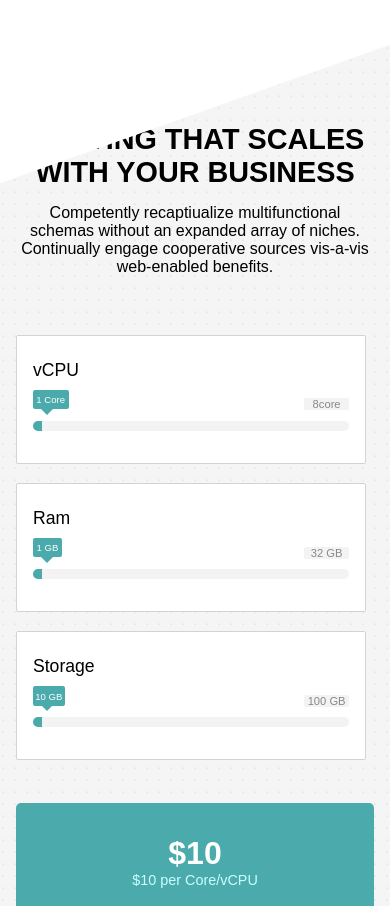
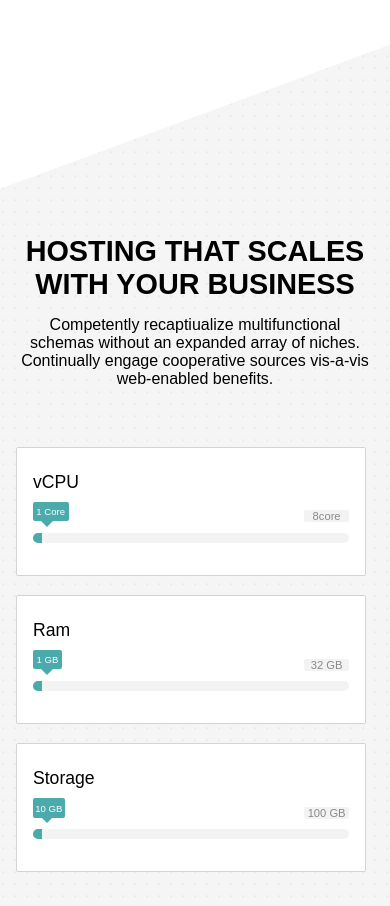
Before and after one commit to IsmailHosen696/htmllandingpage5, a plain HTML site: page index.html in a window 390 px wide. Shown: the part 3490-4396 px from the top of the page. Drawn offline with Linux system fonts and the light colour scheme.

Commit message:
clip path issue

```diff
--- a/css/style3/style3.scss
+++ b/css/style3/style3.scss
@@ -415,6 +415,9 @@
   .pad {
     text-align: center;
   }
+  .sectiontext {
+    padding-top: 3em;
+  }
 }
 @media screen and (max-width: 420px) {
   .section5contentm,
@@ -429,6 +432,9 @@
     justify-content: center;
     margin: 2em auto;
   }
+  .sectiontext {
+    padding-top: 7em;
+  }
   .info5rows {
     margin: 1em 0.5em;
   }
```
Also changed, not shown: css/style3/style3.css, 1 other file.
